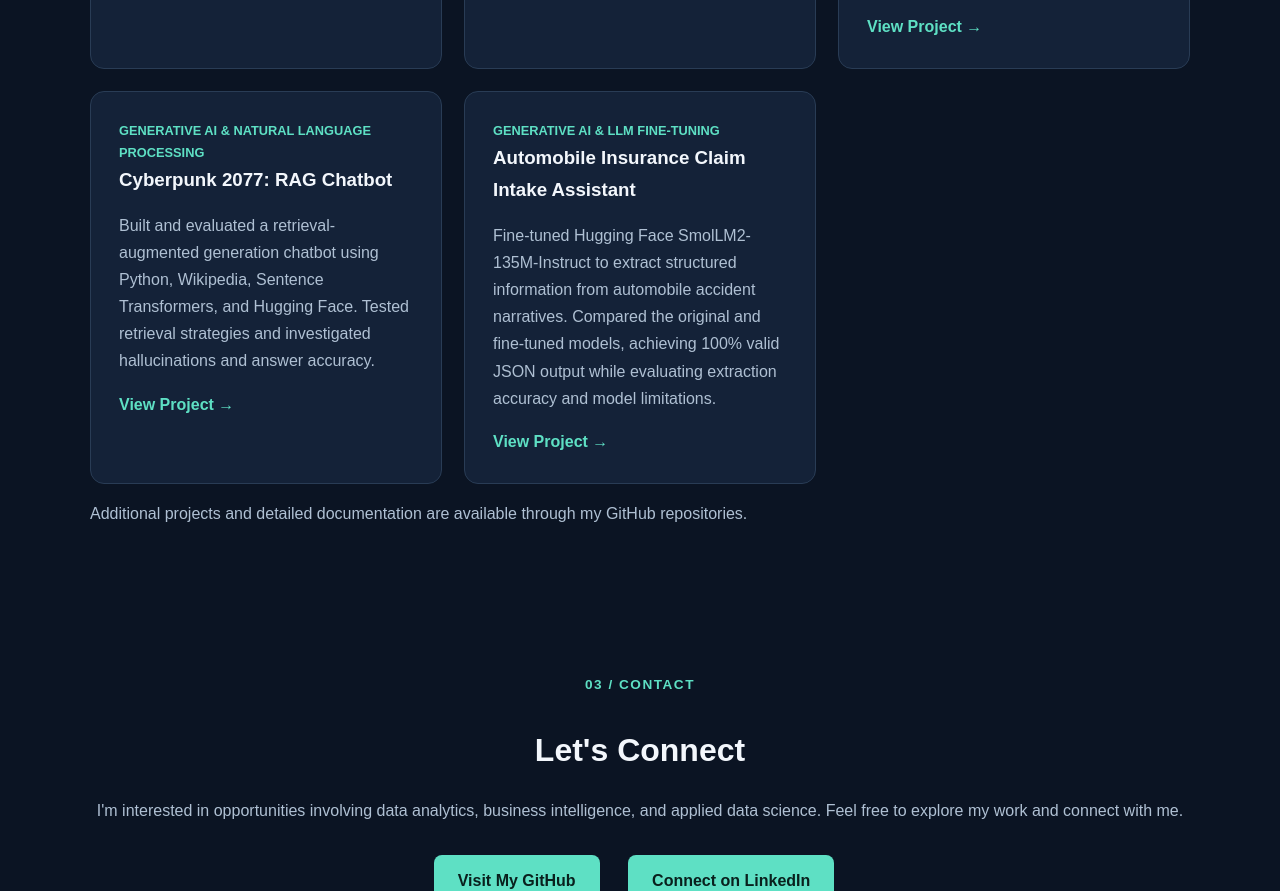
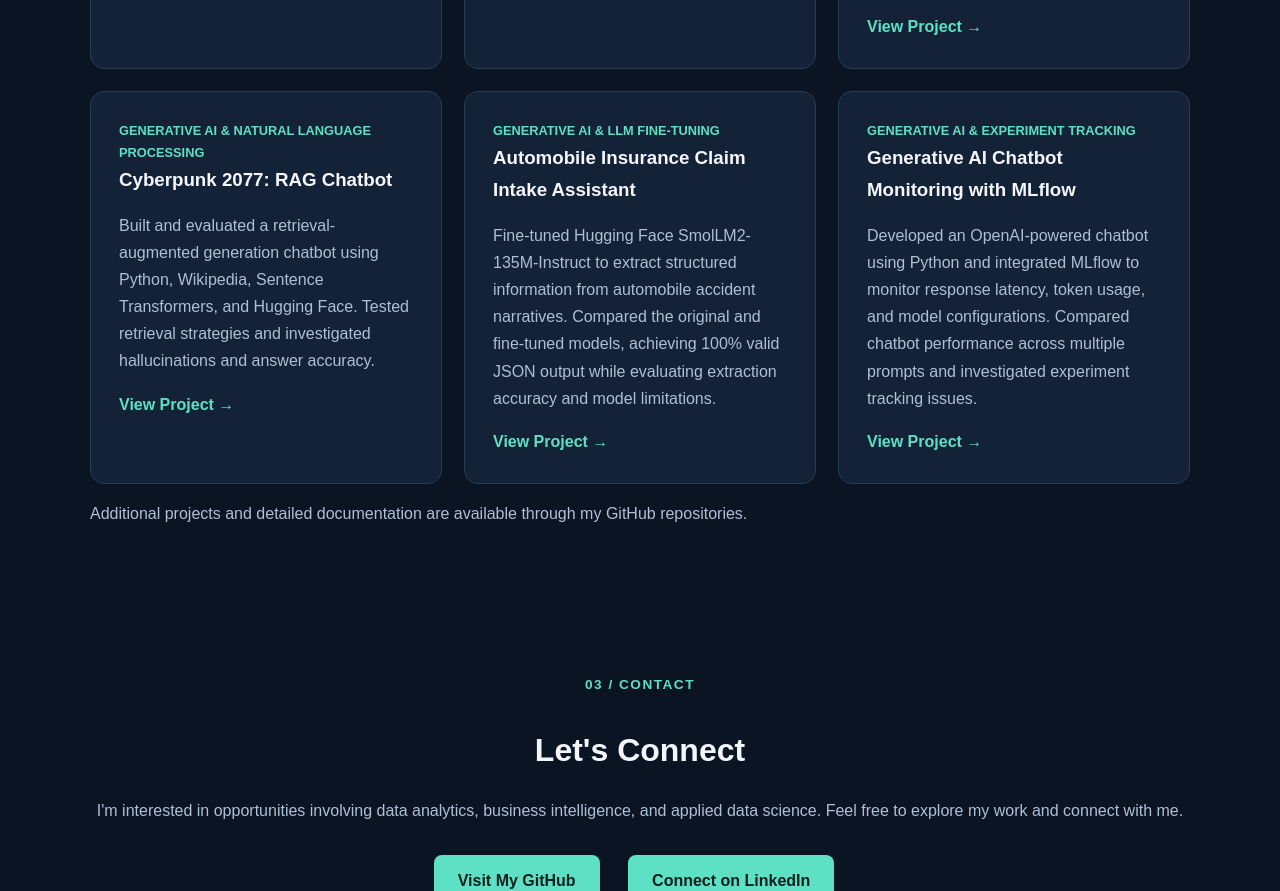
Before and after one commit to kevinf529-cool/kevinf529-cool.github.io, a plain HTML site: page index.html in a window 1280 px wide. Shown: the part 2138-3029 px from the top of the page. Drawn offline with Linux system fonts and the light colour scheme.

Commit message:
Add MLflow chatbot project to portfolio.html

```diff
--- a/index.html
+++ b/index.html
@@ -393,6 +393,21 @@
   </a>
 </article>
 
+<article class="project-card">
+  <div class="project-type">Generative AI &amp; Experiment Tracking</div>
+  <h3>Generative AI Chatbot Monitoring with MLflow</h3>
+  <p>
+    Developed an OpenAI-powered chatbot using Python and
+    integrated MLflow to monitor response latency, token
+    usage, and model configurations. Compared chatbot
+    performance across multiple prompts and investigated
+    experiment tracking issues.
+  </p>
+  <a href="https://github.com/kevinf529-cool/generative-ai-chatbot-mlflow">
+    View Project &rarr;
+  </a>
+</article>
+
       </div>
 
       <p>
```
